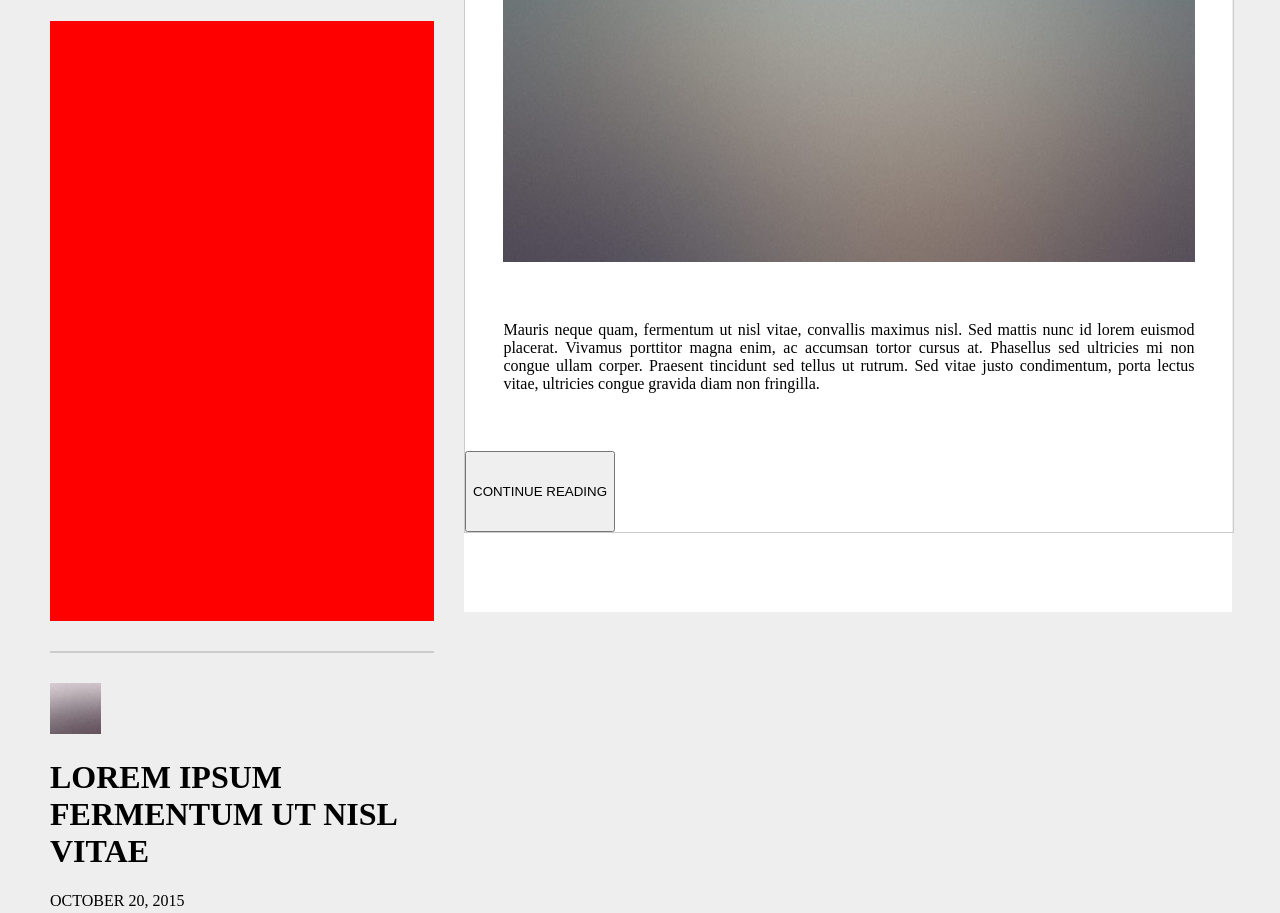
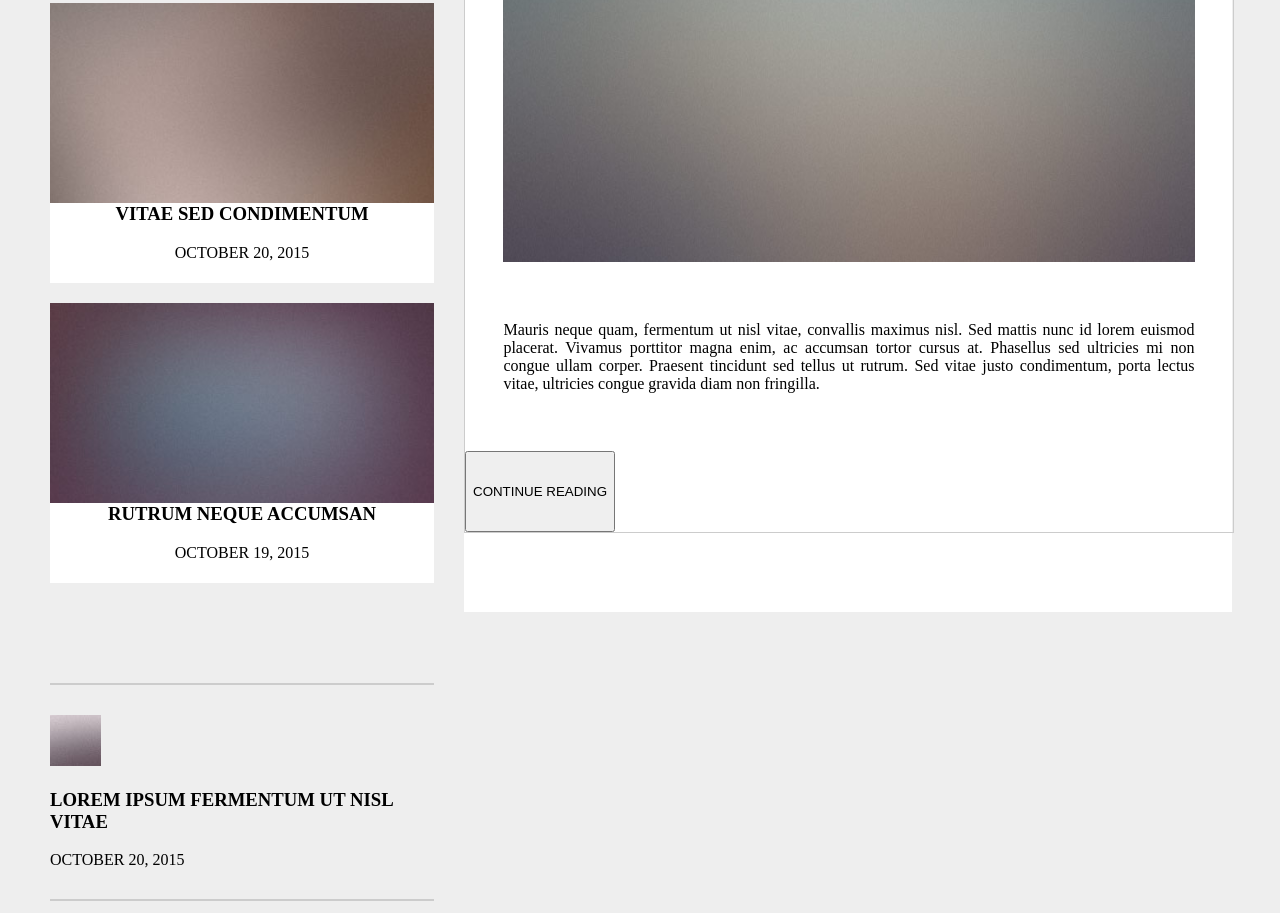
Before and after one commit to lluvia365/CNT_Web_TEST, a website: page index.html in a window 1280 px wide. Shown: the part 488-1401 px from the top of the page. Drawn offline with Linux system fonts and the light colour scheme.

Commit message:
left 수정

```diff
--- a/index.html
+++ b/index.html
@@ -58,54 +58,50 @@
 
             <div id="sec2">
 
-                <div id="menuqqq">
-<!--
-                    <div id="2list">
+                <div id="outbox2">
+                    <div class="inbox2">
                         <img src="images/pic04.jpg" />
                     </div>
-                    <div id="2text">
+                    <div class="text2">
                         <h3>VITAE SED CONDIMENTUM</h3>
                         <p>OCTOBER 20, 2015</p>
                     </div>
--->
                 </div>
 
-<!--
-                <div id="2menu-2">
-                    <div id="2list-2">
+                <div id="outbox2-2">
+                    <div class="inbox2">
                         <img src="images/pic05.jpg" />
                     </div>
-                    <div id="2text-2">
+                    <div class="text2">
                         <h3>RUTRUM NEQUE ACCUMSAN</h3>
                         <p>OCTOBER 19, 2015</p>
                     </div>
                 </div>
--->
 
             </div> <!--- #sec2 --->
             <div id="border"></div>
 
 
             <div id="sec3">
-                <div id="3menu">
-                    <div id="3list">
+                <div id="outbox3">
+                    <div id="inbox3">
                         <img src="images/pic08.jpg" />
-                        <h1>LOREM IPSUM FERMENTUM UT NISL VITAE</h1>
+                        <h3>LOREM IPSUM FERMENTUM UT NISL VITAE</h3>
                         <p>OCTOBER 20, 2015</p>
                     </div>
                 </div>
-            </div>
+            </div> <!--- #sec3 --->
             <div id="border"></div>
 
 
             <div id="sec4">
-                <div id="4menu">
+                <div id="outbox4">
                     <h1>ABOUT</h1>
                     <p>Mauris neque quam, fermentum ut nisl vitae, convallis maximus nisl. Sed mattis nunc id lorem euismod amet placerat. Vivamus porttitor magna enim, ac accumsan tortor cursus at phasellus sed ultricies.</p>
                     <button id="4button">LEARN MORE</button>
                 </div>
 
-            </div>
+            </div> <!--- #sec4 --->
 
 
         </div> <!--- #left --->
@@ -137,7 +133,7 @@
 
                         <p>Mauris neque quam, fermentum ut nisl vitae, convallis maximus nisl. Sed mattis nunc id lorem euismod placerat. Vivamus porttitor magna enim, ac accumsan tortor cursus at. Phasellus sed ultricies mi non congue ullam corper. Praesent tincidunt sed tellus ut rutrum. Sed vitae justo condimentum, porta lectus vitae, ultricies congue gravida diam non fringilla.</p>
 
-                    <button id="5button">CONTINUE READING</button>
+                    <button id="button5">CONTINUE READING</button>
                 </div> <!--- #sec5inbox --->
 
             </div> <!--- #sec5 --->
--- a/style.css
+++ b/style.css
@@ -87,7 +87,6 @@ body {
 #sec1 {
     width:100%;
     height: auto;
-    border:1px solid;
 }
 
 #sec1title {
@@ -101,48 +100,53 @@ body {
 
 #border {
     border:1px solid #ccc;
-    margin:30px 0 30px 0;
+    margin:30px 0;
 }
 
 
 /*--------------- sec2 ---------------*/
 #sec2 {
     width:100%;
-    height: 600px;
-
-    background-color: red;
-
-/*    border:1px solid green;*/
+    height: 650px;
 }
 
-#two2menu {
-    width:90%;
-    height:100%;
-
-    background-color: blue;
-
-    border:1px solid blue;
+#left #outbox2 {
+    width:100%;
+    height:300px;
 }
 
-#two2list {
-    width:90%;
+.inbox2 {
+    width:100%;
     height:200px;
 
-    background-color: yellow;
-
-    border:1px solid red;
 }
 
-#two2list>img {
+.inbox2>img {
     width:100%;
-    height: 100%;
+    height:100%;
+    display: block;
 }
 
-#two2text {
+.text2 {
     width:100%;
-    height: 300px;
+    height: 80px;
     background:#FFF;
+    text-align: center;
 }
+
+.text2>h3 { margin-top:0; }
+
+#left #outbox2-2 {
+    width:100%;
+    height:300px;
+}
+
+
+/*--------------- sec3 ---------------*/
+
+
+
+
 
 
 
@@ -218,6 +222,10 @@ body {
 
 
 
+
+
+
+
 @media screen and (max-width:500px) {
 
 
```
